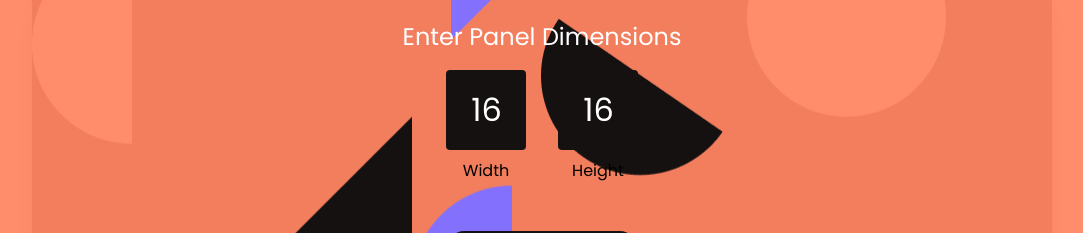
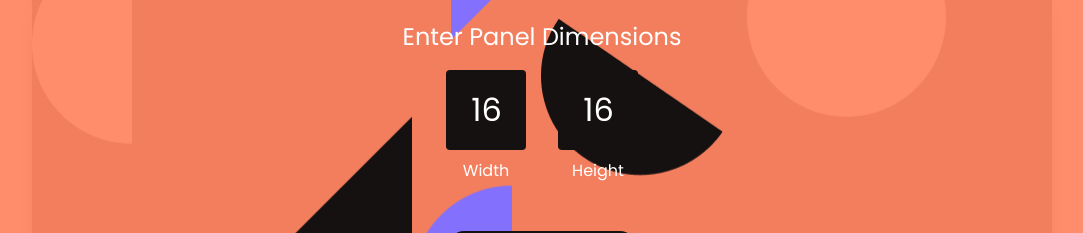
Before and after one commit to supermarios77/Artopia, a React (Vite) app in the folder Frontend/: page /art in a window 1280 px wide. Shown: the part 270-503 px from the top of the page, without its empty margins (98-1181 px from the left). Built offline with nearby package versions, Linux system fonts and the light colour scheme.

Commit message:
Minor Styling Update

```diff
--- a/Frontend/src/pages/Art/Art.css
+++ b/Frontend/src/pages/Art/Art.css
@@ -5,6 +5,7 @@ main {
     display: flex;
     justify-content: center;
     align-items: center;
+    color: #fff;
 }
 
 #editor {
@@ -37,6 +38,7 @@ h2 {
     display: flex;
     margin-bottom: 3rem;
     justify-content: center;
+    color: #fff;
 }
 
 .option {
@@ -89,6 +91,10 @@ h2 {
     margin-bottom: 1.5rem !important;
 }
 
+.option span {
+    color: #fff;
+}
+
 /* Drawing Panel */
 
 #drawingPanel {
```
